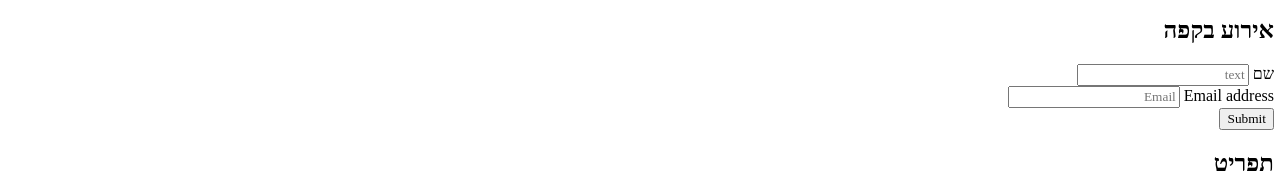
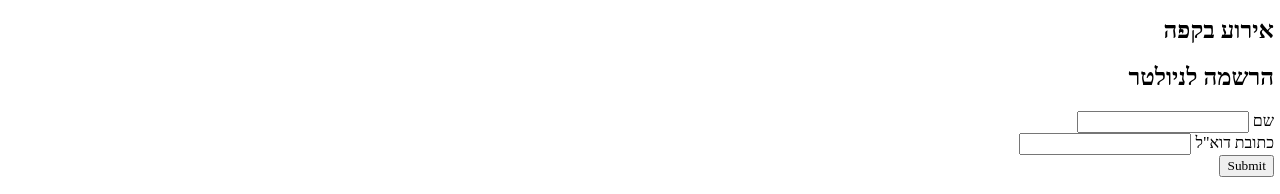
Before and after one commit to yddo/cafe-halutza, a plain HTML site: page index.html in a window 1280 px wide. Shown: the part 255-449 px from the top of the page. Drawn offline with Linux system fonts and the light colour scheme.

```diff
--- a/index.html
+++ b/index.html
@@ -30,13 +30,14 @@
             <!--- section on event --->
             <!--- newslatter regstration --->
             <form>
+            <h1>הרשמה לניולטר</h1>
                 <div class="from-group">
                     <label for"fullName">שם</label>
-                        <input type="text" class="from-group" id="nameInput" placeholder="text">
+                        <input type="text" class="from-group" id="nameInput">
                 </div>
                 <div class="form-group">
-                      <label for="exampleInputEmail1">Email address</label>
-                        <input type="email" class="form-control" id="exampleInputEmail1" placeholder="Email">
+                      <label for="exampleInputEmail1">כתובת דוא"ל</label>
+                        <input type="email" class="form-control" id="exampleInputEmail1">
                 </div>
 
                 <button type="submit" class="btn btn-default">Submit</button>
```
Also changed, not shown: halutza.css (line endings or trailing spaces), mailing/mailing-list.js (added), package-lock.json (added).
